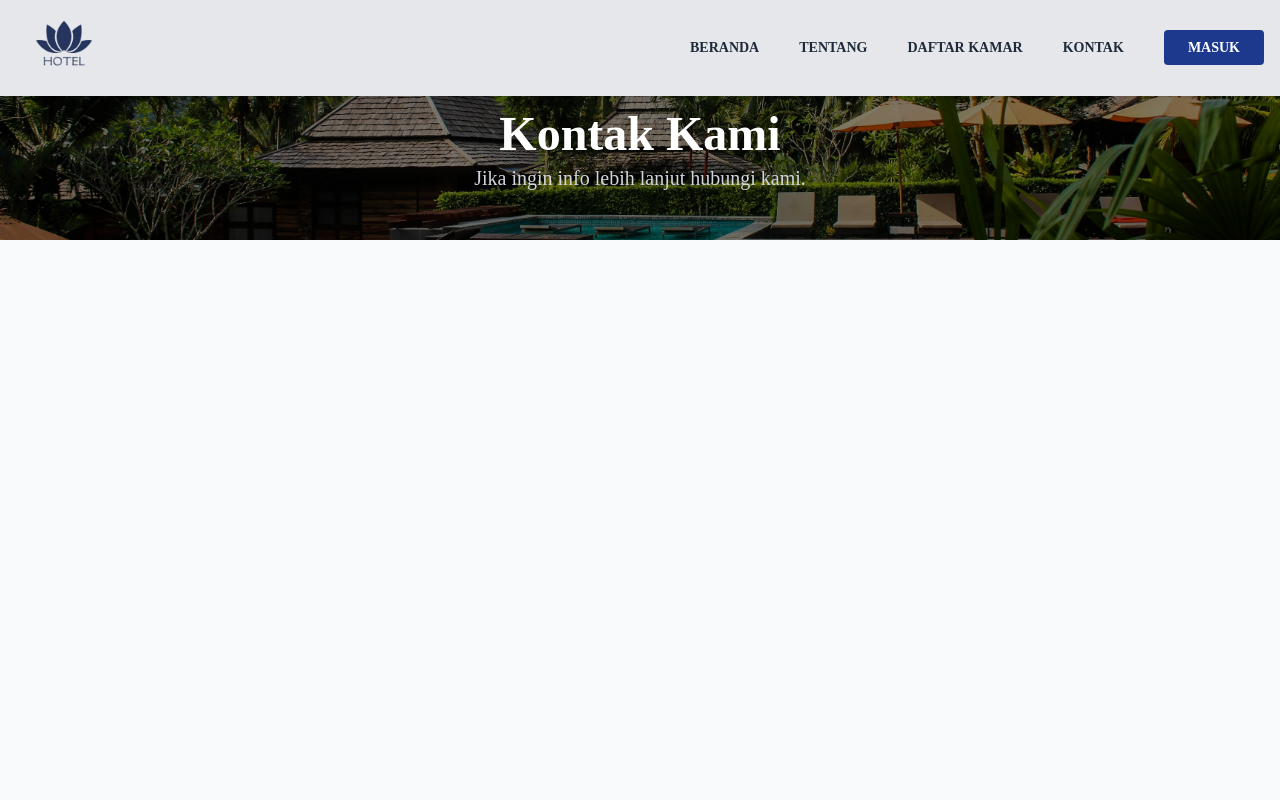
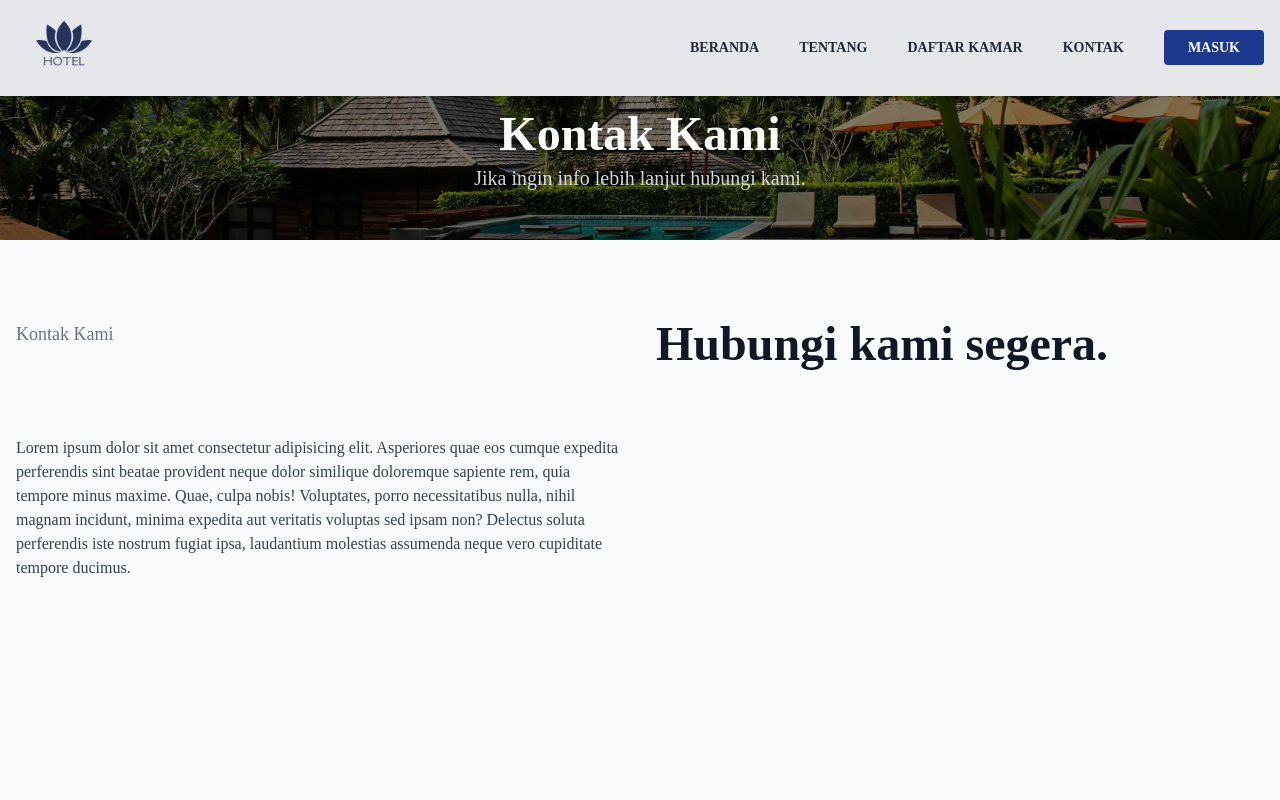
Before and after one commit to mhmddefrizal/BookHotelly-NextJS, a Next.js app in the folder web/: page /kontak in a window 1280 px wide. Shown: the top 800 px of the page. Built offline with nearby package versions, Linux system fonts and the light colour scheme; no server answers.

Commit message:
penambahan detail kontak kami

```diff
--- a/web/app/kontak/page.tsx
+++ b/web/app/kontak/page.tsx
@@ -8,6 +8,14 @@ const HalamanKontak = () => {
   return (
     <div>
         <HeaderSection title="Kontak Kami" subTitle="Jika ingin info lebih lanjut hubungi kami."/>
+        <div className="max-w-screen-xl mx-auto py-20 px-4 ">
+            <div className="grid md:grid-cols-2 gap-8">
+                <h1 className="text-lg text-gray-500 mb-3">Kontak Kami</h1>
+                <h1 className="text-5xl font-semibold text-gray-900 mb-4">Hubungi kami segera.</h1>
+                <p className="text-gray-700 py-5">Lorem ipsum dolor sit amet consectetur adipisicing elit. Asperiores quae eos cumque expedita perferendis sint beatae provident neque dolor similique doloremque sapiente rem, quia tempore minus maxime. Quae, culpa nobis!
+                Voluptates, porro necessitatibus nulla, nihil magnam incidunt, minima expedita aut veritatis voluptas sed ipsam non? Delectus soluta perferendis iste nostrum fugiat ipsa, laudantium molestias assumenda neque vero cupiditate tempore ducimus.</p>
+            </div>
+        </div>
     </div>
   )
 }
```
